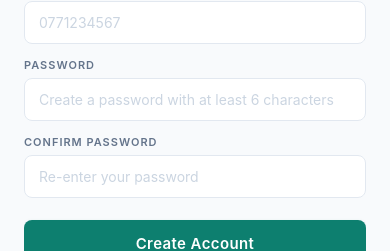
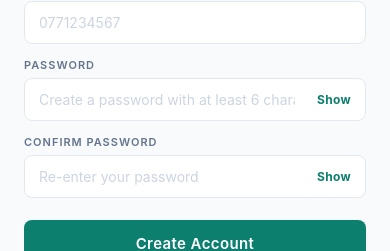
Before and after one commit to ChamiduPrabodya/Hospital-Management-Mobile-App, a React Native app in the folder mobile-app/: screen /Register in a window 390 px wide. Shown: the part 414-665 px from the top of the page. Built offline with nearby package versions, Linux system fonts and the light colour scheme; no server answers.

Commit message:
add pw show and hide button

```diff
--- a/mobile-app/src/components/CustomInput.js
+++ b/mobile-app/src/components/CustomInput.js
@@ -1,5 +1,5 @@
 import React, { useState, useRef } from 'react';
-import { View, Text, TextInput, StyleSheet, Animated } from 'react-native';
+import { View, Text, TextInput, StyleSheet, Animated, TouchableOpacity } from 'react-native';
 import { COLORS, RADIUS, FONTS } from '../theme';
 
 const CustomInput = ({
@@ -20,6 +20,7 @@ const CustomInput = ({
   onBlur: onBlurProp,
 }) => {
   const [focused, setFocused] = useState(false);
+  const [passwordVisible, setPasswordVisible] = useState(false);
   const borderAnim = useRef(new Animated.Value(0)).current;
 
   const handleFocus = () => {
@@ -37,6 +38,8 @@ const CustomInput = ({
     outputRange: [COLORS.inputBorder, COLORS.inputFocus],
   });
 
+  const resolvedSecureTextEntry = secureTextEntry ? !passwordVisible : false;
+
   return (
     <View style={[styles.group, style]}>
       {label ? <Text style={styles.label}>{label}</Text> : null}
@@ -47,7 +50,7 @@ const CustomInput = ({
           onChangeText={onChangeText}
           placeholder={placeholder}
           placeholderTextColor={COLORS.textPlaceholder}
-          secureTextEntry={secureTextEntry}
+          secureTextEntry={resolvedSecureTextEntry}
           keyboardType={keyboardType}
           multiline={multiline}
           numberOfLines={numberOfLines}
@@ -58,6 +61,15 @@ const CustomInput = ({
           onFocus={handleFocus}
           onBlur={handleBlur}
         />
+        {secureTextEntry ? (
+          <TouchableOpacity
+            style={styles.toggleButton}
+            onPress={() => setPasswordVisible((current) => !current)}
+            activeOpacity={0.7}
+          >
+            <Text style={styles.toggleText}>{passwordVisible ? 'Hide' : 'Show'}</Text>
+          </TouchableOpacity>
+        ) : null}
       </Animated.View>
       {errorMessage ? <Text style={styles.errorText}>{errorMessage}</Text> : null}
     </View>
@@ -80,11 +92,16 @@ const styles = StyleSheet.create({
     borderWidth: 1.5,
     borderRadius: RADIUS.md,
     backgroundColor: COLORS.inputBg,
+    flexDirection: 'row',
+    alignItems: 'center',
   },
   inputWrapError: {
     borderColor: COLORS.danger,
+    flexDirection: 'row',
+    alignItems: 'center',
   },
   input: {
+    flex: 1,
     paddingHorizontal: 14,
     paddingVertical: 12,
     fontSize: 14,
@@ -101,6 +118,17 @@ const styles = StyleSheet.create({
     fontSize: 12,
     color: COLORS.danger,
   },
+  toggleButton: {
+    paddingRight: 14,
+    paddingLeft: 8,
+    paddingVertical: 10,
+  },
+  toggleText: {
+    fontSize: 12,
+    fontWeight: FONTS.bold,
+    color: COLORS.link,
+    letterSpacing: 0.3,
+  },
 });
 
 export default CustomInput;
```
